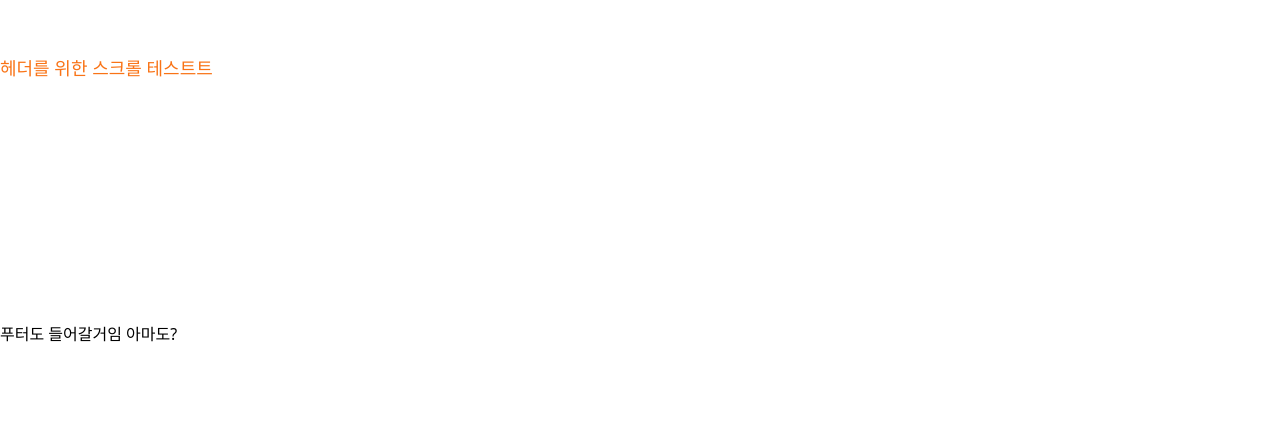
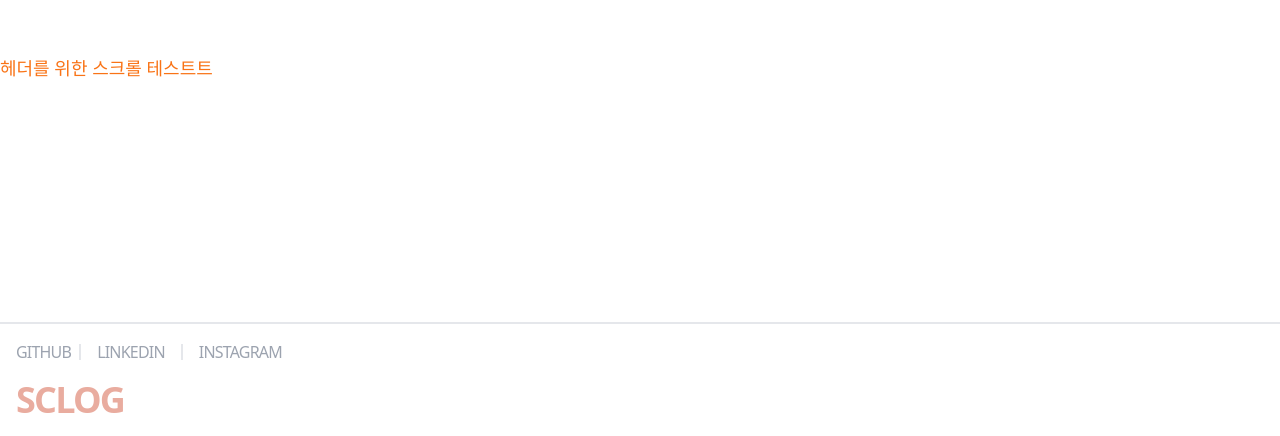
Before and after one commit to scwon/sclog, a Next.js app: page / in a window 1280 px wide. Shown: the part 850-1286 px from the top of the page. Before the commit the page ends 1196 px from the top, so only its background shows below. Built offline with nearby package versions, Linux system fonts and the light colour scheme.

Commit message:
푸터 추가중

```diff
--- a/src/app/layout.tsx
+++ b/src/app/layout.tsx
@@ -29,7 +29,32 @@ export default function RootLayout({
           </nav>
         </header>
         <main className="pt-12">{children}</main>
-        <footer>푸터도 들어갈거임 아마도?</footer>
+        <footer className="bg-white w-full border-t-2 p-4 gap-4 flex flex-col">
+          <div className="flex gap-2 items-center">
+            <a href="/" className="">
+              <span className="text-gray-400 text-md tracking-tighter">
+                GITHUB
+              </span>
+            </a>
+            <div className="border-r-2 h-4 border-gray-200" />
+            <a href="/" className="">
+              <span className="text-gray-400 px-2 text-md tracking-tighter">
+                LINKEDIN
+              </span>
+            </a>
+            <div className="border-r-2 h-4 border-gray-200" />
+            <a href="/" className="">
+              <span className="text-gray-400 px-2 text-md tracking-tighter">
+                INSTAGRAM
+              </span>
+            </a>
+          </div>
+          <a href="/" className="">
+            <strong className="text-primary text-4xl tracking-tighter">
+              SCLOG
+            </strong>
+          </a>
+        </footer>
       </body>
     </html>
   );
```
